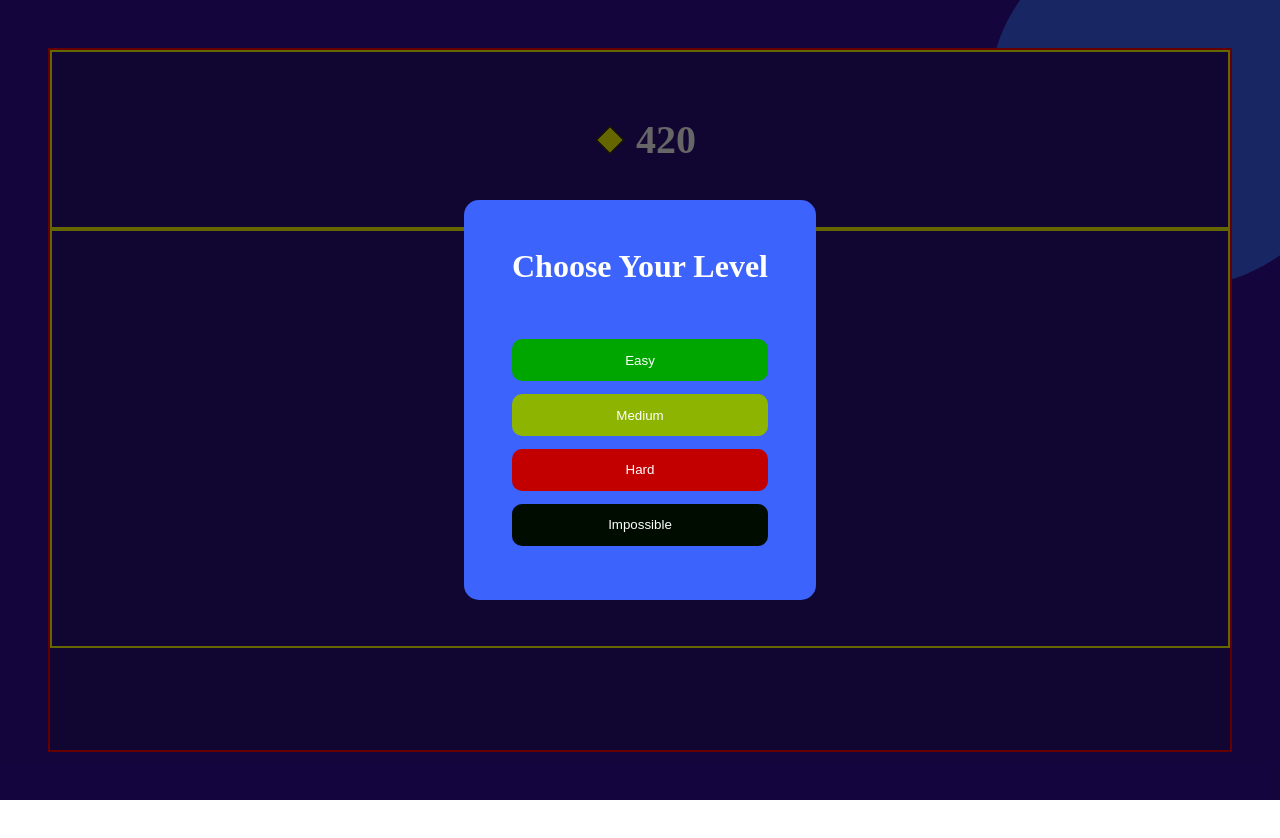
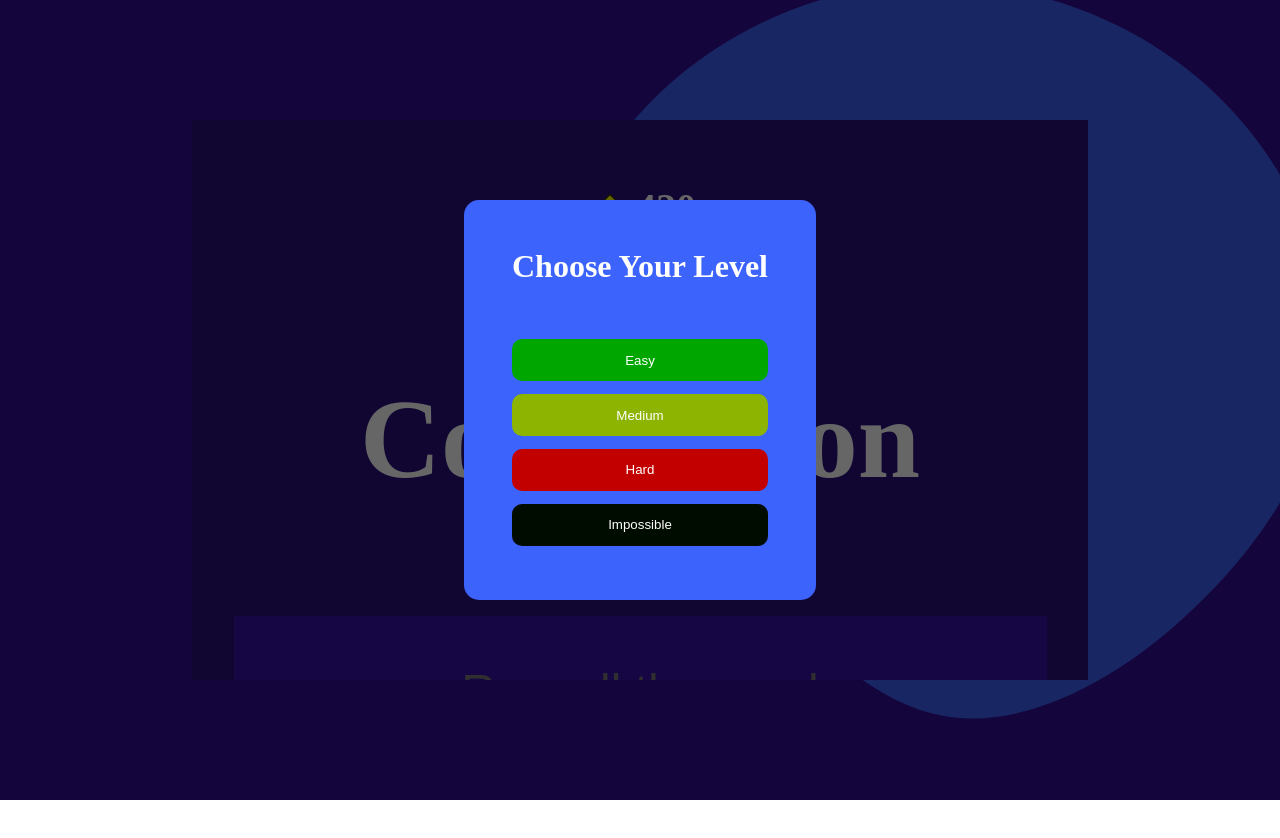
Before and after one commit to kuroshKhaliqi/typing-game, a plain HTML site: page index.html in a window 1280 px wide. Shown: the top 838 px of the page. Before the commit the page ends 800 px from the top, so only its background shows below. Drawn offline with Linux system fonts and the light colour scheme.

Commit message:
Ui changes

```diff
--- a/index.html
+++ b/index.html
@@ -5,7 +5,7 @@
     <meta charset="UTF-8" />
     <meta http-equiv="X-UA-Compatible" content="IE=edge" />
     <meta name="viewport" content="width=device-width, initial-scale=1.0" />
-    <title>Document</title>
+    <title>Typing game | Kurosh Gaming</title>
   </head>
   <body>
     <div id="pop-up-bg" class="pop-up-bg">
--- a/style.css
+++ b/style.css
@@ -2,6 +2,8 @@
   margin: 0;
   padding: 0;
   box-sizing: border-box;
+  overflow-x: hidden;
+  overflow-y: hidden;
 }
 
 .pop-up-bg {
@@ -56,27 +58,27 @@
   height: 100vh;
   background-color: #340d9a;
   color: white;
-  padding: 3em;
   overflow: hidden;
+  display: flex;
+  align-items: center;
+  justify-content: center;
 }
 
 .page-svg {
-  width: 500px;
+  width: 1000px;
   position: absolute;
   top: -150px;
   right: -150px;
 }
 
 .container {
-  border: 2px solid red;
-  width: 100%;
-  height: 100%;
+  width: 70%;
+  height: 70%;
   background-color: #2a0c7d;
   position: relative;
 }
 
 .sub-container {
-  border: 2px solid yellow;
   display: flex;
   justify-content: center;
   align-items: center;
@@ -84,7 +86,6 @@
 }
 
 .sub-container2 {
-  border: 2px solid yellow;
   display: flex;
   justify-content: center;
   align-items: center;
@@ -106,8 +107,8 @@
 }
 
 #word {
-  margin-bottom: 2.5em;
-  font-size: 3rem;
+  margin-bottom: 1em;
+  font-size: 7rem;
 }
 
 #userword {
@@ -117,6 +118,7 @@
   color: white;
   outline: 0;
   border: 0;
+  font-size: 3rem;
 }
 
 #timer {
```
